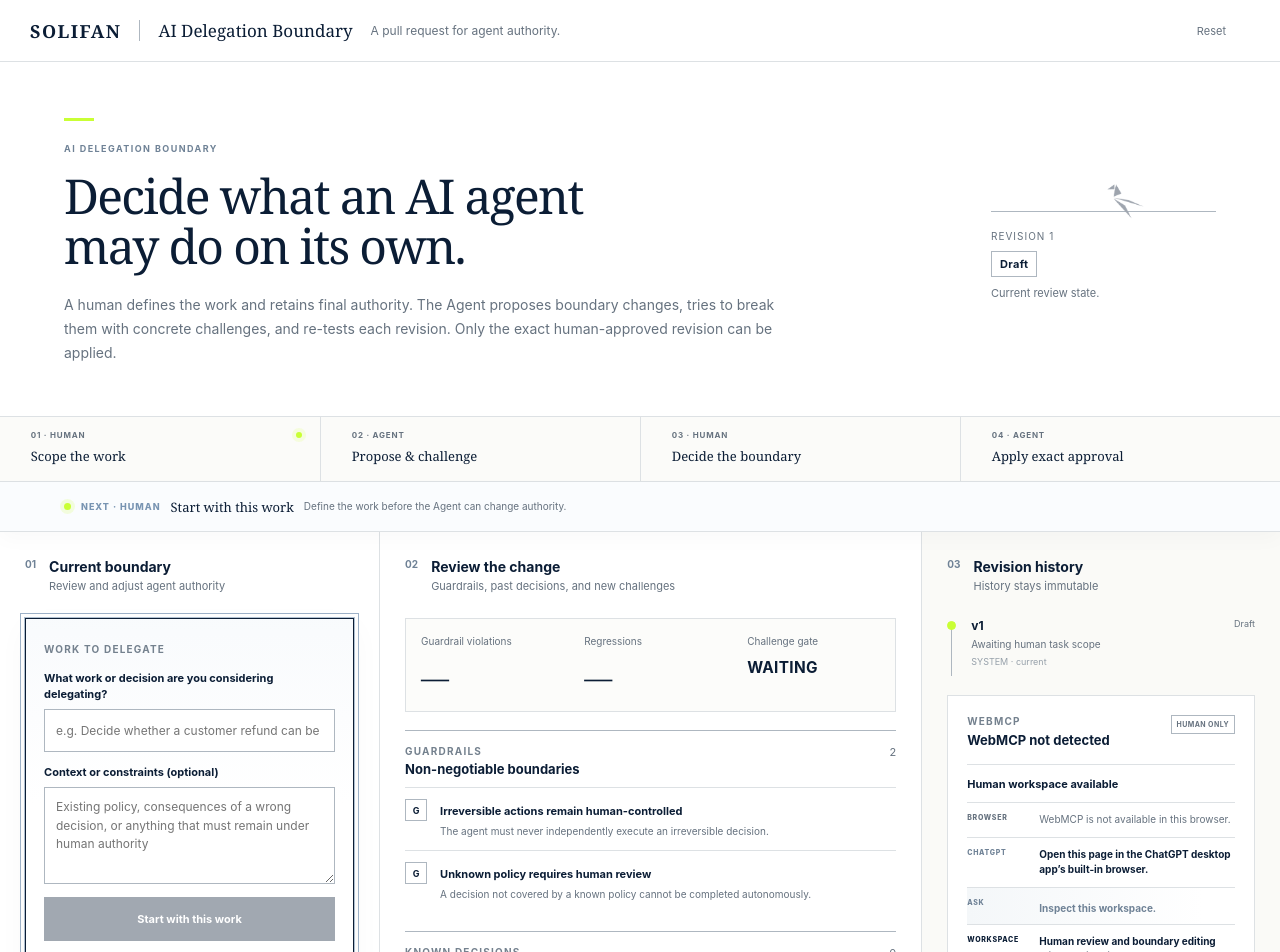
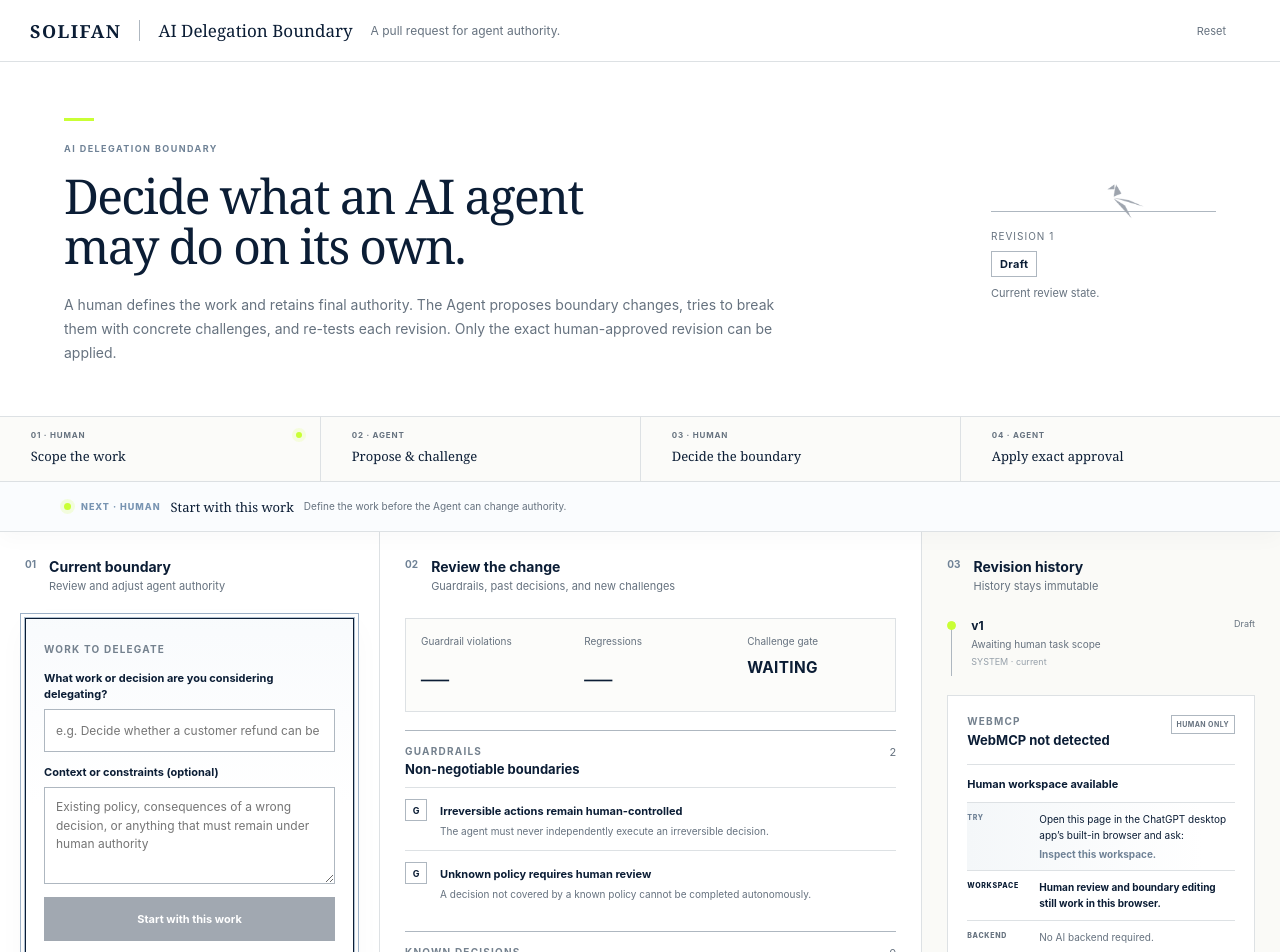
Before and after one commit to solidfdn/ai-delegation-boundary-webmcp, a React (Vite) app: page / in a window 1280 px wide. Shown: the top 952 px of the page. Built offline with nearby package versions, Linux system fonts and the light colour scheme.

Commit message:
Simplify WebMCP guidance for judges

```diff
--- a/src/DelegationApp.tsx
+++ b/src/DelegationApp.tsx
@@ -2048,36 +2048,17 @@ export default function DelegationApp() {
               {baseToolCount > 0 ? (
                 <>
                   <strong className="adb-runtime-primary">
-                    Site tools registered
+                    Use with ChatGPT
                   </strong>
 
                   <div className="adb-runtime-map">
-                    <div className="adb-runtime-row adb-runtime-ready-row">
-                      <span>
-                        RUNTIME
-                      </span>
-
-                      <p>
-                        WebMCP is available in this browser.
-                      </p>
-                    </div>
-
-                    <div className="adb-runtime-row adb-runtime-open-row">
-                      <span>
-                        CHATGPT
-                      </span>
-
-                      <p>
-                        In the ChatGPT desktop app’s built-in browser, open this page and ask:
-                      </p>
-                    </div>
-
                     <div className="adb-runtime-row adb-runtime-try-row">
                       <span>
-                        ASK
+                        TRY
                       </span>
 
                       <p>
+                        Open this page in the ChatGPT desktop app’s built-in browser and ask:
                         <code>
                           Inspect this workspace.
                         </code>
@@ -2090,7 +2071,7 @@ export default function DelegationApp() {
                       </span>
 
                       <p>
-                        A compatible Agent client can call the WebMCP tools exposed by this page.
+                        A compatible Agent client calls the WebMCP tools exposed by this page. No AI backend.
                       </p>
                     </div>
 
@@ -2101,16 +2082,6 @@ export default function DelegationApp() {
 
                       <p>
                         The web app owns the boundary, Guardrails, human judgments, approval, and applied state.
-                      </p>
-                    </div>
-
-                    <div className="adb-runtime-row adb-runtime-backend-row">
-                      <span>
-                        BACKEND
-                      </span>
-
-                      <p>
-                        No AI backend.
                       </p>
                     </div>
                   </div>
@@ -2122,32 +2093,13 @@ export default function DelegationApp() {
                   </strong>
 
                   <div className="adb-runtime-map adb-runtime-setup">
-                    <div className="adb-runtime-row adb-runtime-backend-row">
-                      <span>
-                        BROWSER
-                      </span>
-
-                      <p>
-                        WebMCP is not available in this browser.
-                      </p>
-                    </div>
-
-                    <div className="adb-runtime-row adb-runtime-open-row">
-                      <span>
-                        CHATGPT
-                      </span>
-
-                      <p>
-                        Open this page in the ChatGPT desktop app’s built-in browser.
-                      </p>
-                    </div>
-
                     <div className="adb-runtime-row adb-runtime-try-row">
                       <span>
-                        ASK
+                        TRY
                       </span>
 
                       <p>
+                        Open this page in the ChatGPT desktop app’s built-in browser and ask:
                         <code>
                           Inspect this workspace.
                         </code>
```
